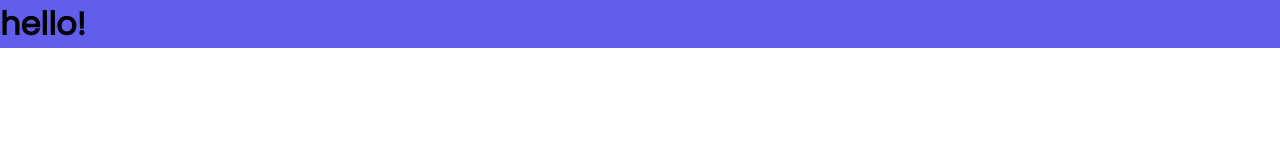
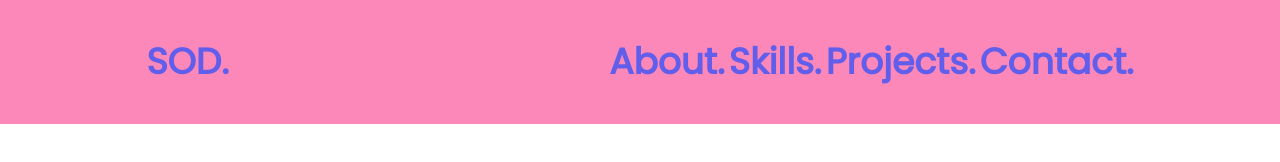
Before and after one commit to sod09/sod_nology_portfolio, a plain HTML site: page index.html in a window 1280 px wide. Drawn offline with Linux system fonts and the light colour scheme.

Commit message:
created nav bar draft

```diff
--- a/_components.scss
+++ b/_components.scss
@@ -1,4 +1,53 @@
-h1 {
-  font-family: $font-body;
-  background-color: $color-primary;
+nav {
+  background-color: $color-secondary;
+  color: $color-primary;
+  list-style: none;
+  display: flex;
+  align-items: center;
+  justify-content: space-around;
+  width: 100%;
+  position: fixed;
+  padding: 32px 60px;
+  position: absolute;
+  width: 100%;
+  height: 124px;
+
+  h1 {
+    align-items: left;
+    font-weight: bold;
+    position: static;
+    left: 3.75%;
+    right: 87.08%;
+    top: 25.81%;
+    bottom: 45.97%;
+    font-size: 36px;
+    line-height: 54px;
+    width: 25%;
+
+  }
+
+  li {
+    display: inline-block;
+    list-style: none;
+    font-weight: bold;
+    left: 70.23%;
+    right: 0%;
+    top: 1.85%;
+    bottom: -1.85%;
+    font-size: 36px;
+    line-height: 54px;
+  }
+
+  a {
+    color: $color-primary;
+    text-decoration: none;
+  }
+
+  a:hover {
+    border-bottom: $color-primary 5px solid;
+    cursor: pointer;
+  }
+
+
+
 }
--- a/index.html
+++ b/index.html
@@ -9,7 +9,15 @@
 
 </head>
 <body>
+  <nav>
+    <h1>SOD.</h1>
+    <ul>
+      <li><a href="#about">About.</a></li>
+      <li><a href="#skills">Skills.</a></li>
+      <li><a href="#projects">Projects.</a></li>
+      <li><a href="#contact">Contact.</a></li>
+    </ul>
+  </nav>
 
-  <h1>hello!</h1>
 </body>
 </html>
```
Also changed, not shown: main.css.
